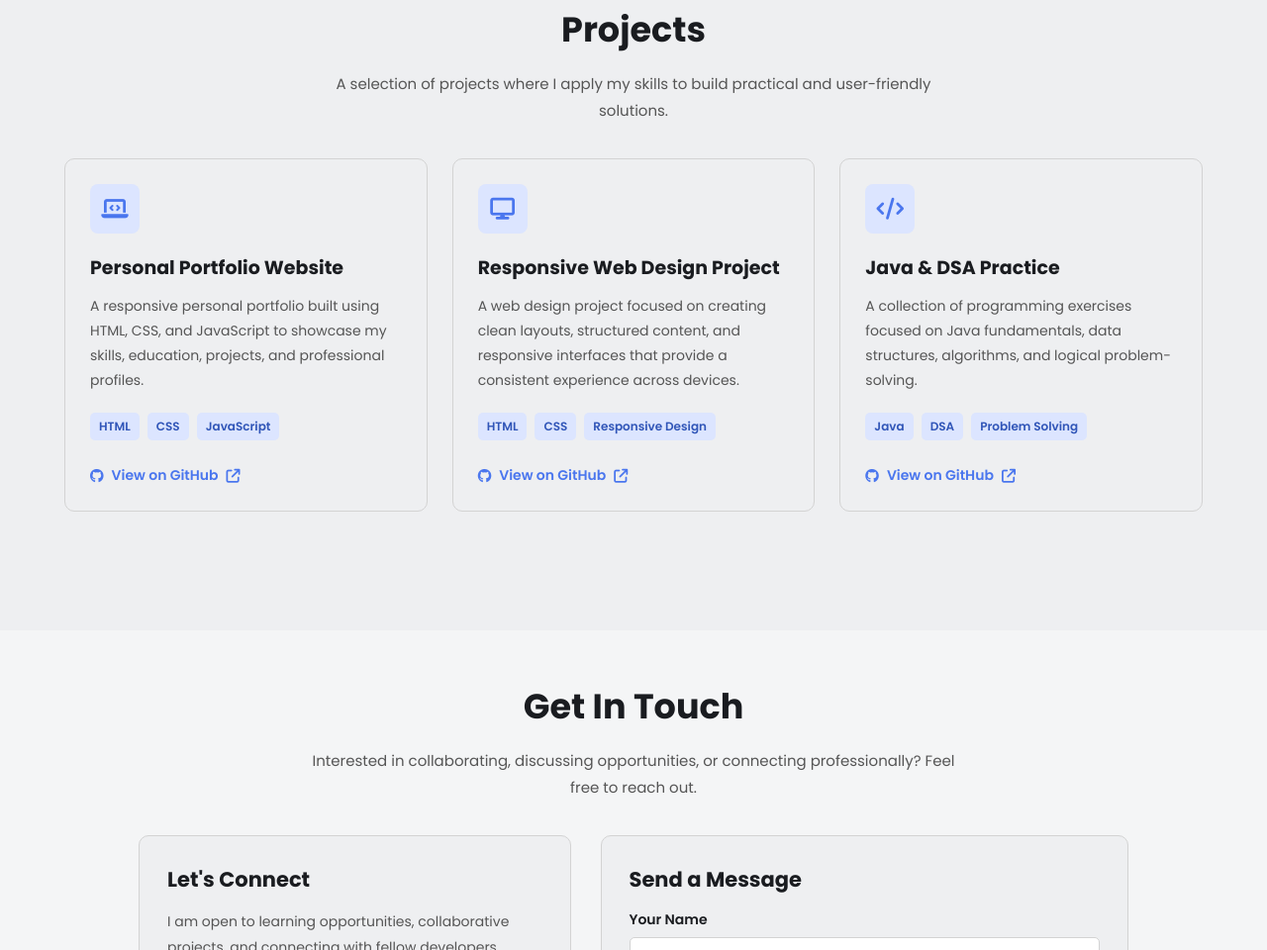
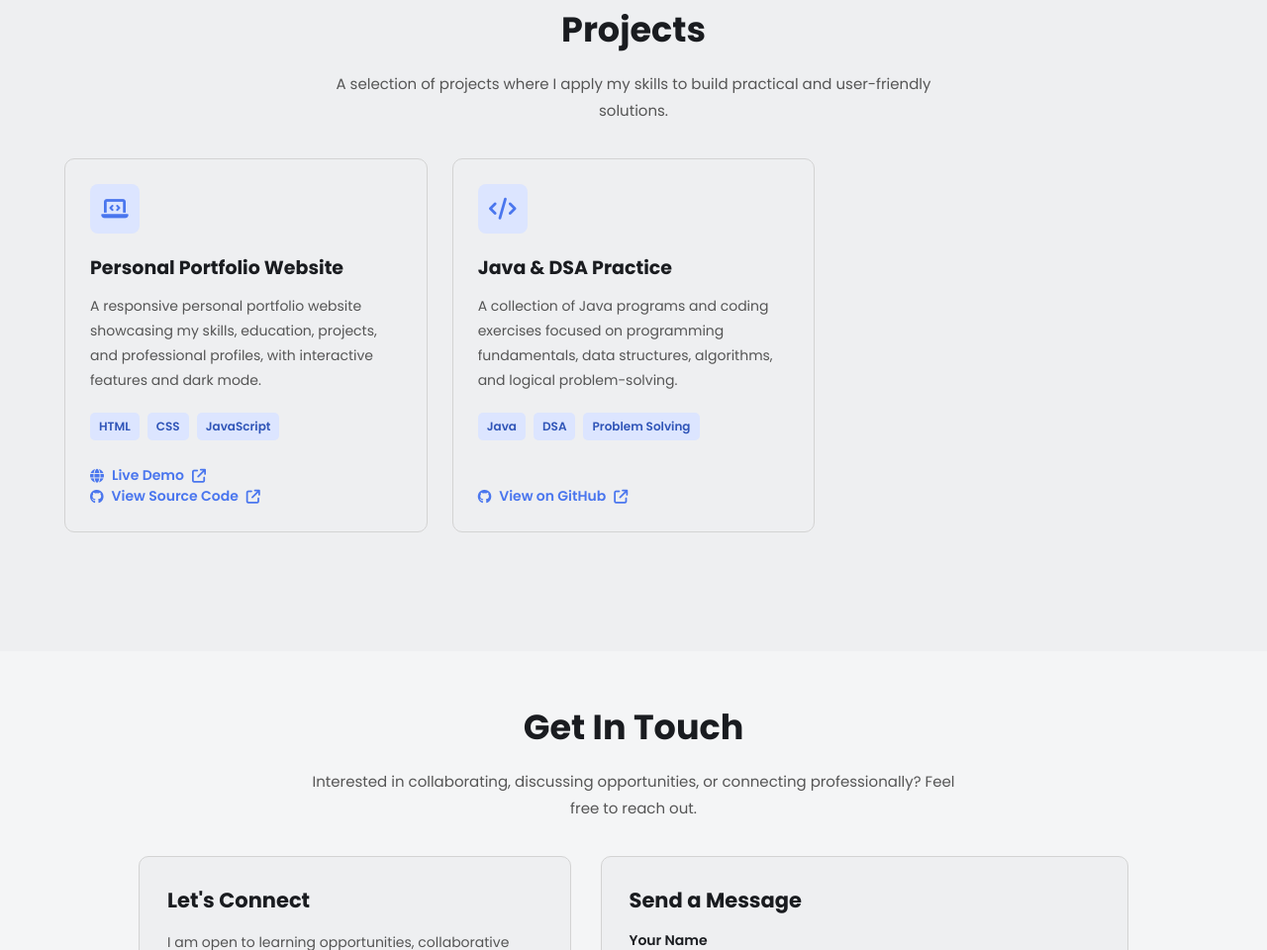
Before and after one commit to devbyshreya/Shreya-portfolio, a plain HTML site: page index.html in a window 1280 px wide. Shown: the part 1827-2787 px from the top of the page at 99% size. Drawn offline with Linux system fonts and the light colour scheme.

Commit message:
Update Portfolio website

```diff
--- a/index.html
+++ b/index.html
@@ -157,9 +157,11 @@
     </div>
 </section>
 
-        <!-- Projects Section -->
+
+<!-- Projects Section -->
 <section id="projects" class="projects-section">
     <h2>Projects</h2>
+
     <p class="section-intro">
         A selection of projects where I apply my skills
         to build practical and user-friendly solutions.
@@ -167,71 +169,65 @@
 
     <div class="projects-container">
 
+        <!-- Project 1: Personal Portfolio -->
         <div class="project-card">
             <div class="project-icon">
                 <i class="fa-solid fa-laptop-code"></i>
             </div>
+
             <h3>Personal Portfolio Website</h3>
+
             <p>
-                A responsive personal portfolio built using HTML,
-                CSS, and JavaScript to showcase my skills, education,
-                projects, and professional profiles.
+                A responsive personal portfolio website showcasing
+                my skills, education, projects, and professional
+                profiles, with interactive features and dark mode.
             </p>
+
             <div class="tech-stack">
                 <span>HTML</span>
                 <span>CSS</span>
                 <span>JavaScript</span>
             </div>
+
             <a href="https://devbyshreya.github.io/Shreya-portfolio/"
                target="_blank"
                rel="noopener noreferrer"
                class="project-link">
+                <i class="fa-solid fa-globe"></i>
+                Live Demo
+                <i class="fa-solid fa-arrow-up-right-from-square"></i>
+            </a>
+
+            <a href="https://github.com/devbyshreya/Shreya-portfolio"
+               target="_blank"
+               rel="noopener noreferrer"
+               class="project-link">
                 <i class="fa-brands fa-github"></i>
-                View on GitHub
+                View Source Code
                 <i class="fa-solid fa-arrow-up-right-from-square"></i>
             </a>
         </div>
 
-        <div class="project-card">
-            <div class="project-icon">
-                <i class="fa-solid fa-display"></i>
-            </div>
-            <h3>Responsive Web Design Project</h3>
-            <p>
-                A web design project focused on creating clean layouts,
-                structured content, and responsive interfaces that
-                provide a consistent experience across devices.
-            </p>
-            <div class="tech-stack">
-                <span>HTML</span>
-                <span>CSS</span>
-                <span>Responsive Design</span>
-            </div>
-            <a href="https://github.com/devbyshreya"
-               target="_blank"
-               rel="noopener noreferrer"
-               class="project-link">
-                <i class="fa-brands fa-github"></i>
-                View on GitHub
-                <i class="fa-solid fa-arrow-up-right-from-square"></i>
-            </a>
-        </div>
-
+        <!-- Project 2: Java & DSA Practice -->
         <div class="project-card">
             <div class="project-icon">
                 <i class="fa-solid fa-code"></i>
             </div>
-            <h3>Java & DSA Practice</h3>
+
+            <h3>Java &amp; DSA Practice</h3>
+
             <p>
-                A collection of programming exercises focused on
-                Java fundamentals, data structures, algorithms,
-                and logical problem-solving.
+                A collection of Java programs and coding exercises
+                focused on programming fundamentals, data structures,
+                algorithms, and logical problem-solving.
             </p>
+
             <div class="tech-stack">
                 <span>Java</span>
                 <span>DSA</span>
                 <span>Problem Solving</span>
             </div>
+
             <a href="https://github.com/devbyshreya/Java-DSA"
                target="_blank"
                rel="noopener noreferrer"
```
Also changed, not shown: 1 other file.
